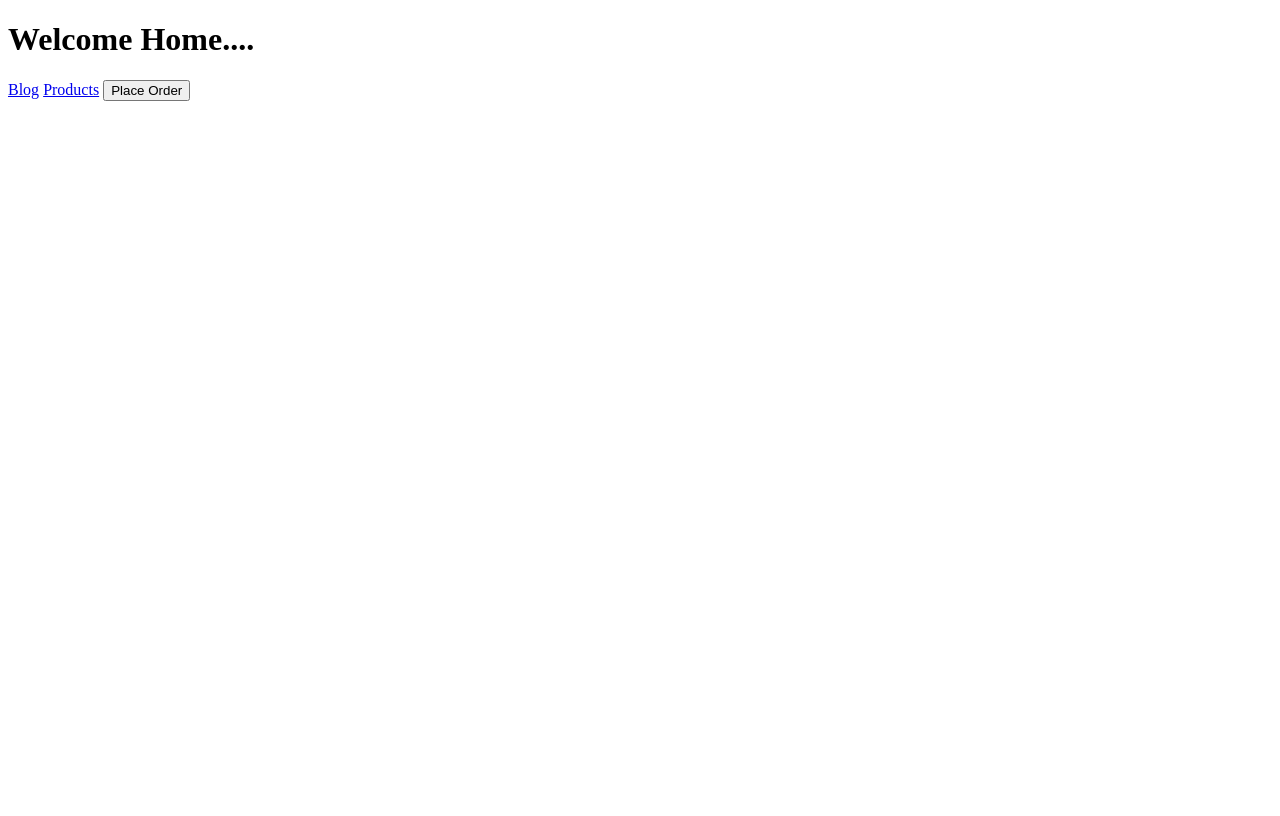
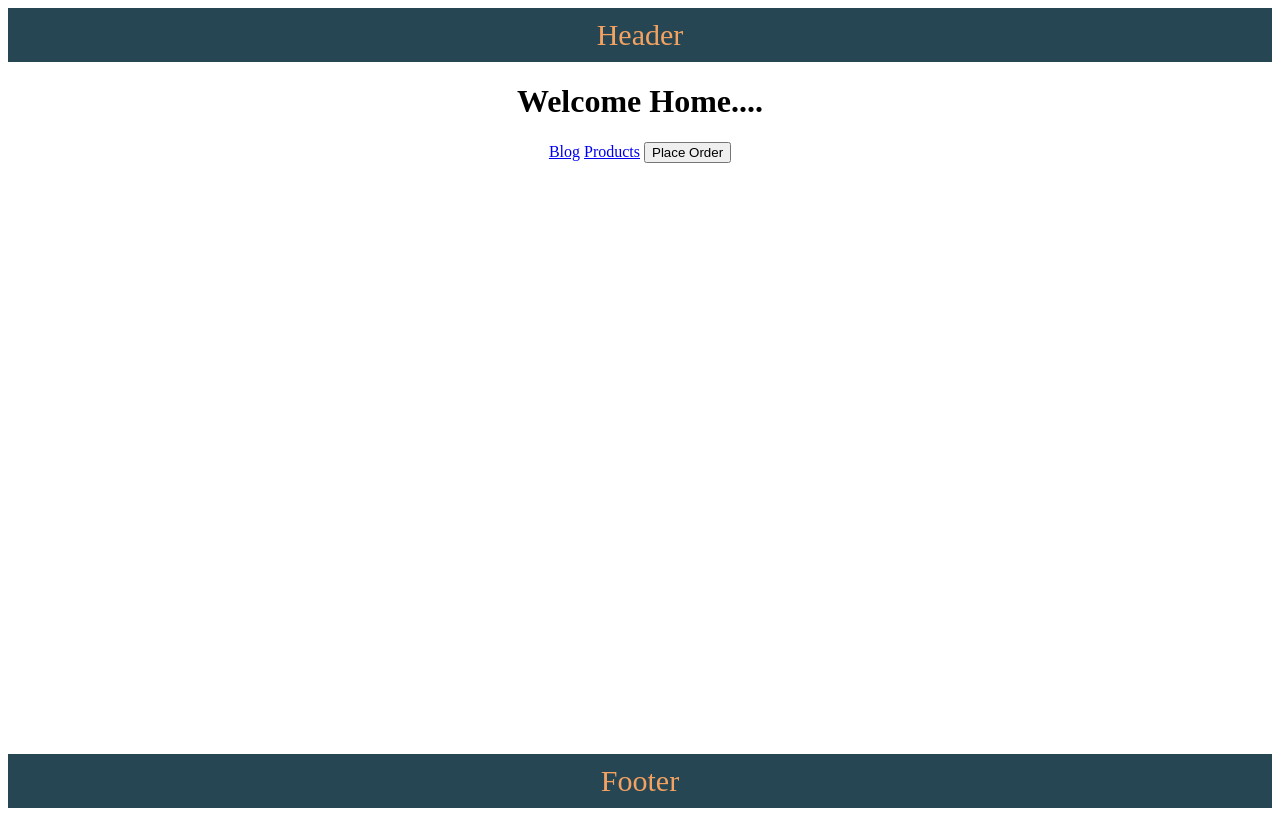
Before and after one commit to kamranlatifch/svelte-kit-practice, a SvelteKit app: page / in a window 1280 px wide. Built offline with nearby package versions, Linux system fonts and the light colour scheme.

Commit message:
13: root layout

```diff
--- /dev/null
+++ b/src/routes/+layout.svelte
@@ -0,0 +1,43 @@
+<!-- Main Layout Component -->
+<main class="layout-container">
+	<header class="layout-header">Header</header>
+	<main class="layout-content">
+		<slot />
+	</main>
+	<footer class="layout-footer">Footer</footer>
+</main>
+
+<style>
+	html,
+	body {
+		height: 100%;
+		margin: 0;
+	}
+
+	.layout-container {
+		min-height: 100vh;
+		display: flex;
+		flex-direction: column;
+	}
+
+	.layout-header {
+		background-color: #264653;
+		color: #f4a261;
+		font-size: 30px;
+		text-align: center;
+		padding: 10px;
+	}
+
+	.layout-content {
+		flex: 1;
+		text-align: center;
+	}
+
+	.layout-footer {
+		background-color: #264653;
+		color: #f4a261;
+		font-size: 30px;
+		text-align: center;
+		padding: 10px;
+	}
+</style>
--- /dev/null
+++ b/src/routes/products/[productId=integer]/+layout.svelte
@@ -0,0 +1,4 @@
+<h3>Featured Product Header</h3>
+
+<slot />
+<h3>Featured Product Footer</h3>
```
